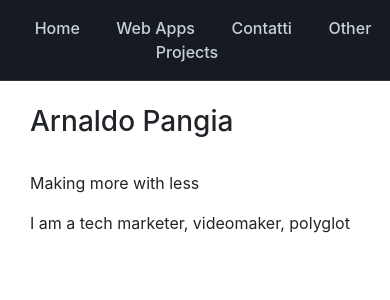
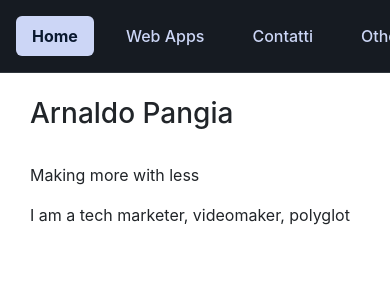
Before and after one commit to paranoid-gland/PythonSitar, a Flask app: page / in a window 390 px wide. Shown: the top 300 px of the page. Run offline with Flask 3, Linux system fonts and the light colour scheme; some libraries are stand-ins or nearby versions.

Commit message:
Navbar update: responsive horizontal scroll, highlight of active page, hover effect with mouse

```diff
--- a/static/css/style.css
+++ b/static/css/style.css
@@ -1,19 +1,37 @@
-
-.custom-nav {
+.nav-scroll {
+    display: flex;
+    overflow-x: auto;
+    white-space: nowrap;
+    gap: 1rem;
+    padding: 1rem;
     background-color: #161b22;
-    padding: 1rem;
-    text-align: center;
     border-bottom: 1px solid #30363d;
+    scrollbar-width: none; /* Firefox */
 }
 
-.custom-nav a {
-    color: #c9d1d9;
-    margin: 0 1rem;
-    text-decoration: none;
-    font-weight: 500;
-    transition: color 0.2s ease;
+.nav-scroll::-webkit-scrollbar {
+    display: none; /* Chrome, Safari */
 }
 
-.custom-nav a:hover {
-    color: #58a6ff;
+.nav-scroll a {
+    color: #ccd6f6;
+    text-decoration: none;
+    padding: 0.5rem 1rem;
+    border-radius: 6px;
+    font-weight: 500;
+    flex: 0 0 auto;
+    transition: background 0.2s ease, color 0.2s ease;
 }
+
+.nav-scroll a:hover {
+    background-color: #3e414d;
+    /* color: #64ffda; */
+
+}
+
+
+.nav-scroll a.active {
+  background-color: #ccd6f6;
+  color: #0a192f;
+  font-weight: bold;
+}
--- a/templates/base.html
+++ b/templates/base.html
@@ -15,11 +15,14 @@
 
 <body>
 
-  <nav class="custom-nav">
-    <a href="{{ url_for('index') }}">Home</a>
-    <a href="{{ url_for('webapps') }}">Web Apps</a>
-    <a href="{{ url_for('contact') }}">Contatti</a>
-    <a href="{{ url_for('other') }}">Other Projects</a>
+
+{% set path = request.path %}
+
+  <nav class="nav-scroll">
+  <a href="{{ url_for('index') }}" class="{% if path == '/' %}active{% endif %}">Home</a>
+  <a href="{{ url_for('webapps') }}" class="{% if path == '/webapps' %}active{% endif %}">Web Apps</a>
+  <a href="{{ url_for('contact') }}" class="{% if path == '/contact' %}active{% endif %}">Contatti</a>
+  <a href="{{ url_for('other') }}" class="{% if path == '/other' %}active{% endif %}">Other Projects</a>
   </nav>
 
   <div class="container mt-4">
```
